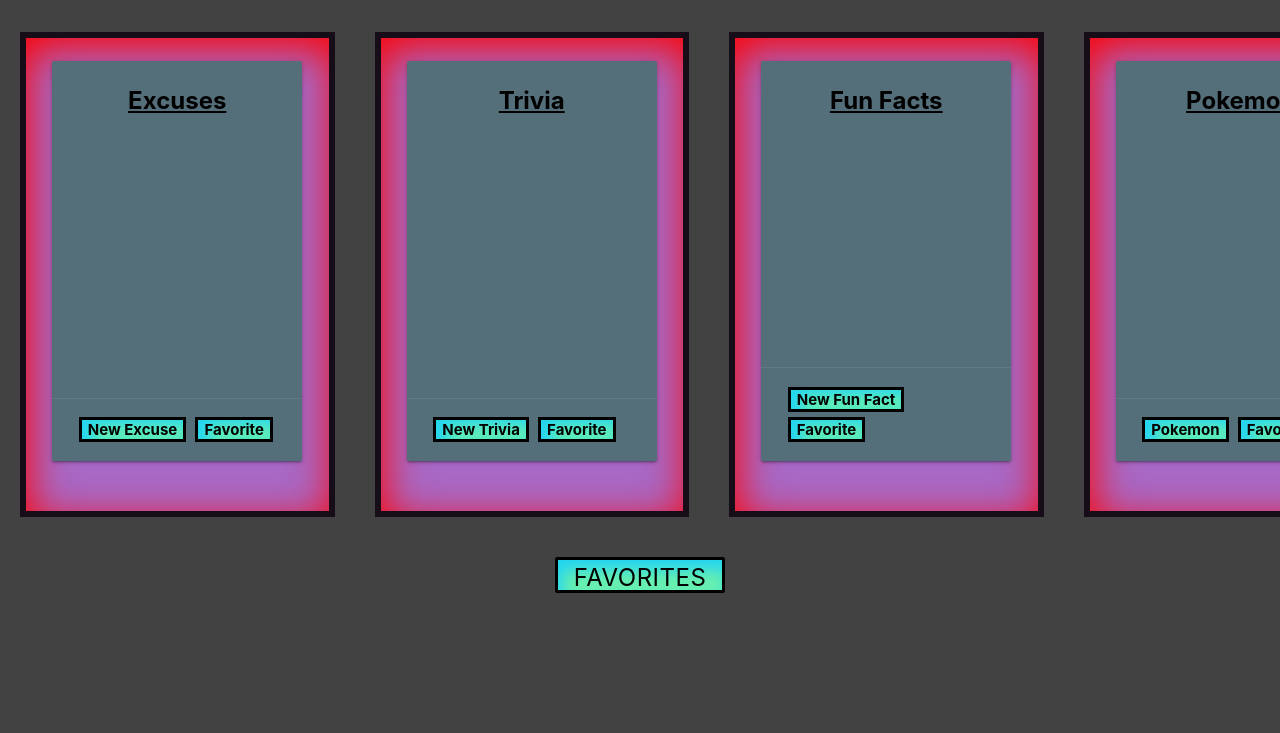
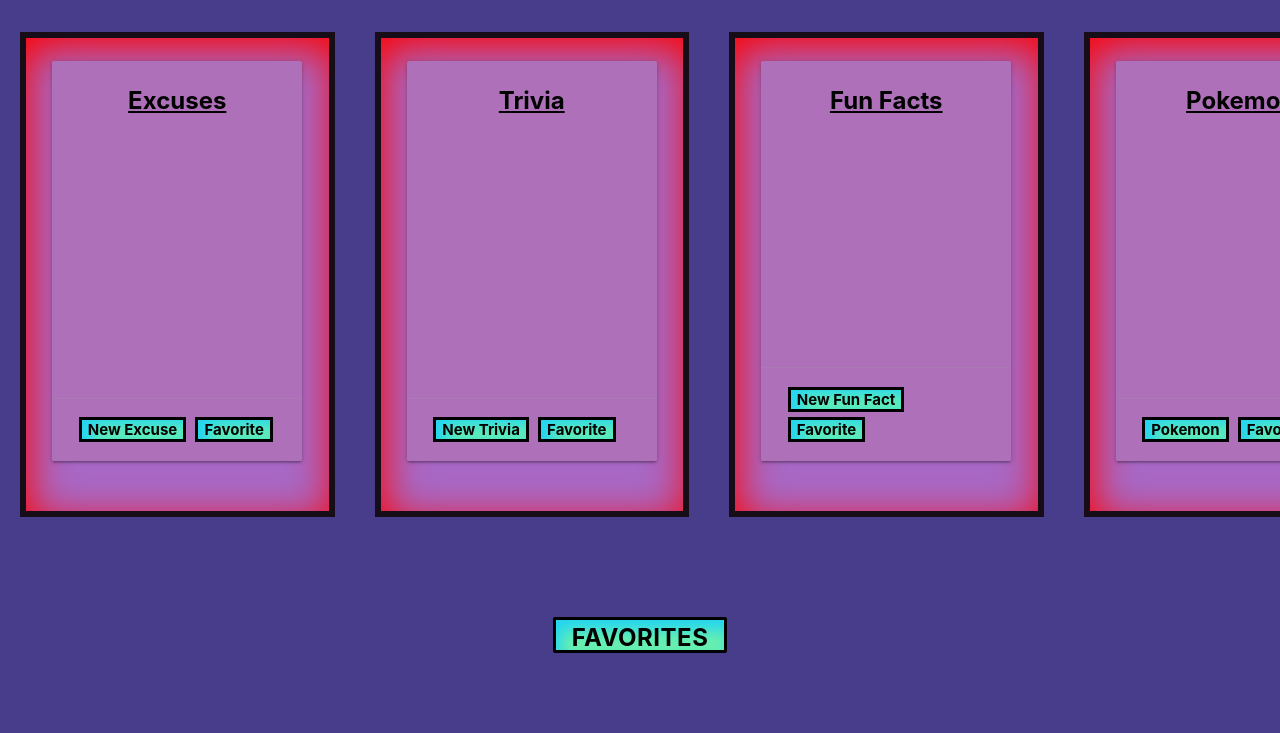
Before and after one commit to Ajayyang461/Project1, a plain HTML site: page index.html in a window 1280 px wide. Shown: the part 136-869 px from the top of the page. Before the commit the page ends 800 px from the top, so only its background shows below. Drawn offline with Linux system fonts and the light colour scheme.

Commit message:
fixed come CSS

```diff
--- a/CSS/style.css
+++ b/CSS/style.css
@@ -1,4 +1,7 @@
-*
+
+body {
+  background-color: darkslateblue;
+}
 
 h1 {
   box-shadow: 5px 15px 30px rgb(34, 212, 243) inset;
@@ -48,6 +51,7 @@ h1 {
 
 .card {
   width: 250px;
+  background: rgb(173, 112, 185);
 }
 
 .card-title {
@@ -56,14 +60,20 @@ h1 {
   text-decoration: underline;
 }
 
+.card-content {
+  font-weight: bold;
+}
+
 #favContainer {
   display: flex;
   justify-content: center;
+  margin: 80px;
 }
 
 .modal-trigger {
   justify-content: center;
   font-size: x-large;
+  font-weight: bold;
   background-color: #69F0AE;
   box-shadow: 5px 10px 15px rgb(34, 212, 243) inset !important;
   border-style: solid;
--- a/index.html
+++ b/index.html
@@ -6,27 +6,23 @@
 <link rel="stylesheet" href="materialize/css/materialize.min.css">
 <link rel="stylesheet" href="CSS/style.css" />
 
-<body class="grey darken-3">
+<body>
   <header class="header-container">
     <h1 class="green accent-2 black-text center-align">PlaceHolder Title</h1>
   </header>
-
-  <!-- <div id="genContainer">
-    <div id="generated" class="center-align ">Generated Content</div>
-  </div> -->
 
   <div class="container row valign-wrapper">
     <div id="excuse-API" class="">
       <div class="row">
         <div class="col m12 m6">
-          <div class="card medium blue-grey darken-1">
-            <div class="card-content white-text">
+          <div class="card medium">
+            <div class="card-content black-text">
               <span class="card-title center-align">Excuses</span>
               <div id="excuse"></div>
             </div>
             <div class="card-action">
-              <button id="excuseBtn" class="green accent-2">New Excuse</button>
-              <button id="fvr-excuse" class="green accent-2">Favorite</button>
+              <button id="excuseBtn" class="green accent-2 waves-effect waves-purple">New Excuse</button>
+              <button id="fvr-excuse" class="green accent-2 waves-effect waves-purple">Favorite</button>
             </div>
           </div>
         </div>
@@ -36,14 +32,14 @@
     <div id="trivia-API" class="">
       <div class="row">
         <div class="col m12 m6">
-          <div class="card medium blue-grey darken-1">
-            <div class="card-content white-text">
+          <div class="card medium">
+            <div class="card-content black-text">
               <span class="card-title center-align">Trivia</span>
               <div id="question"></div>
             </div>
             <div class="card-action">
-              <button id="triviaBtn" class="green accent-2">New Trivia</button>
-              <button id="fvr-trivia" class="green accent-2">Favorite</button>
+              <button id="triviaBtn" class="green accent-2 waves-effect waves-purple">New Trivia</button>
+              <button id="fvr-trivia" class="green accent-2 waves-effect waves-purple">Favorite</button>
             </div>
           </div>
         </div>
@@ -53,14 +49,14 @@
     <div id="funfact-API" class="">
       <div class="row">
         <div class="col m12 m6">
-          <div class="card medium blue-grey darken-1">
-            <div class="card-content white-text">
+          <div class="card medium">
+            <div class="card-content black-text">
               <span class="card-title center-align">Fun Facts</span>
               <div id="fact"></div>
             </div>
             <div class="card-action">
-              <button id="funfactBtn" class="green accent-2"> New Fun Fact</button>
-              <button id="fvr-fact" class="green accent-2">Favorite</button>
+              <button id="funfactBtn" class="green accent-2 waves-effect waves-purple"> New Fun Fact</button>
+              <button id="fvr-fact" class="green accent-2 waves-effect waves-purple">Favorite</button>
             </div>
           </div>
         </div>
@@ -70,14 +66,14 @@
     <div id="pokeAPI" class="m-5">
       <div class="row">
         <div class="col m12 m6">
-          <div class="card medium blue-grey darken-1">
-            <div class="card-content white-text">
+          <div class="card medium">
+            <div class="card-content black-text">
               <span class="card-title center-align">Pokemon</span>
               <div id="pokemon"></div>
             </div>
             <div class="card-action">
-              <button id="pokeBtn" class="green accent-2">Pokemon</button>
-              <button id="fvr-poke" class="green accent-2">Favorite</button>
+              <button id="pokeBtn" class="green accent-2 waves-effect waves-purple">Pokemon</button>
+              <button id="fvr-poke" class="green accent-2 waves-effect waves-purple">Favorite</button>
             </div>
           </div>
         </div>
@@ -87,13 +83,13 @@
 
   <section id="favContainer">
     <!-- Modal Trigger -->
-    <a class="waves-effect waves-light btn modal-trigger green accent-2" href="#modal1">Favorites</a>
+    <button data-target="modal1" id="modal2" class="btn modal-trigger waves-effect waves-purple">Favorites</button>
 
     <!-- Modal Structure -->
     <div id="modal1" class="modal">
       <div class="modal-content">
         <h4>Favorites List</h4>
-        <p class="favItems"></p>
+        <p id="favList" class="favItems"></p>
       </div>
       <div class="modal-footer">
         <a href="#!" class="modal-close waves-effect waves-green btn-flat">Close</a>
```
